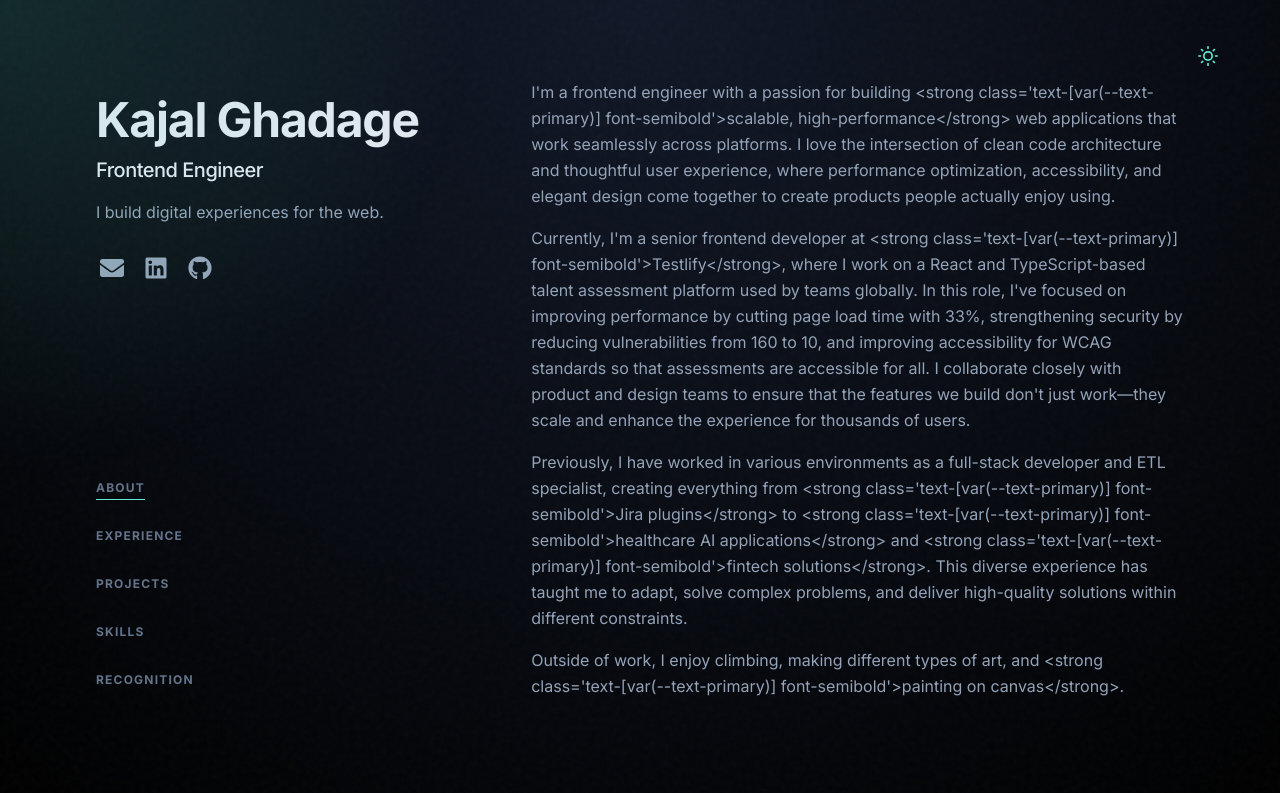
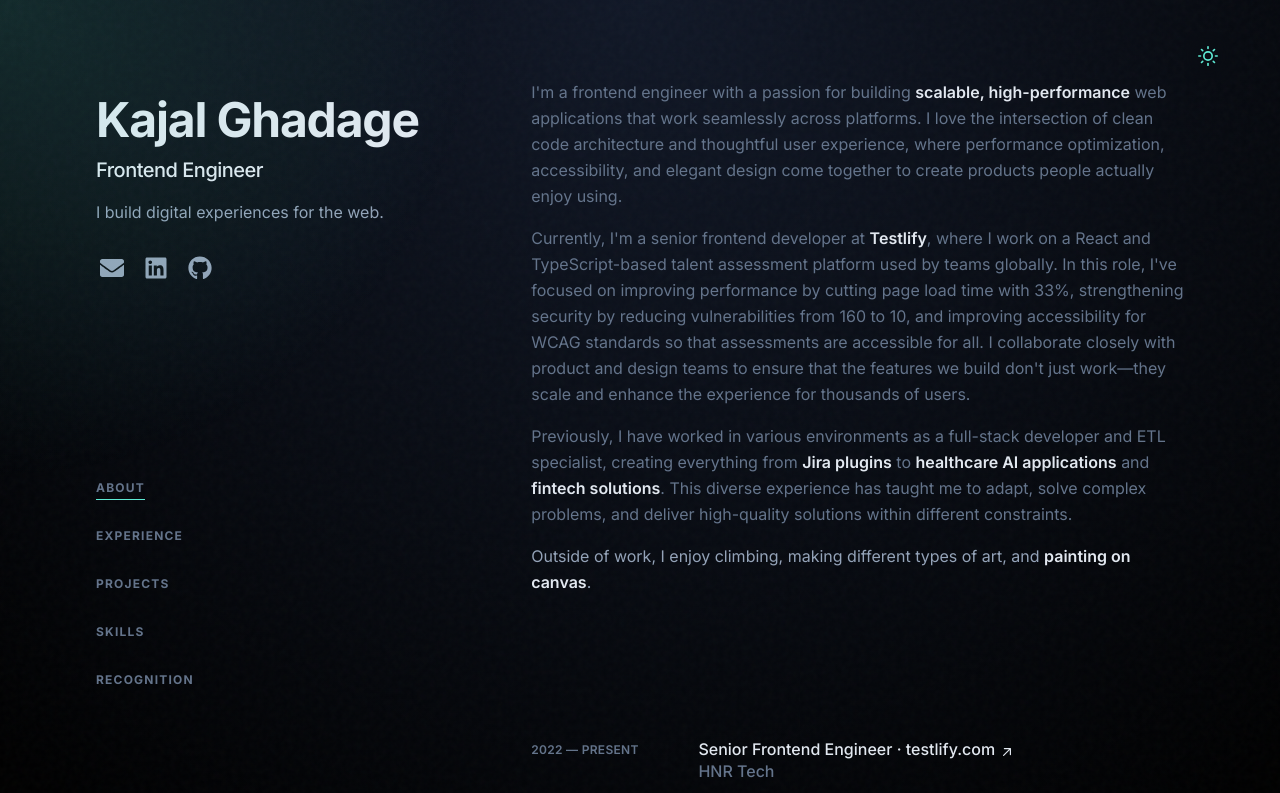
Before and after one commit to Kajal-ghadage2000/kajalghadage, a React (Vite) app: page / in a window 1280 px wide. Shown: the top 793 px of the page. Built offline with nearby package versions, Linux system fonts and the light colour scheme.

Commit message:
Update About.tsx

```diff
--- a/src/components/sections/About.tsx
+++ b/src/components/sections/About.tsx
@@ -10,9 +10,11 @@ export default function About({ paragraphs }: AboutProps) {
             <SectionHeader title="About" />
             <div>
                 {paragraphs.map((p, i) => (
-                    <p key={i} className={i === paragraphs.length - 1 ? "" : "mb-4"}>
-                        {p}
-                    </p>
+                    <p
+                        key={i}
+                        className={i === paragraphs.length - 1 ? "leading-relaxed" : "mb-4 leading-relaxed text-[var(--text-muted)]"}
+                        dangerouslySetInnerHTML={{ __html: p }}
+                    />
                 ))}
             </div>
         </section>
```
